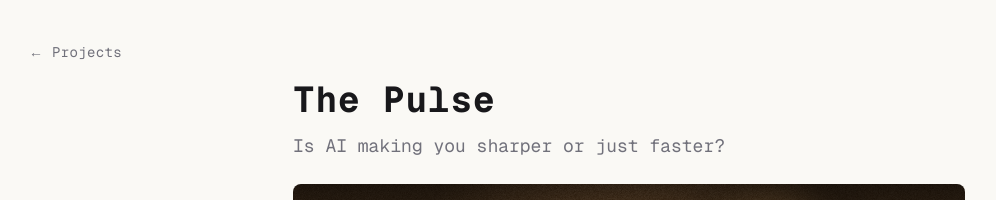
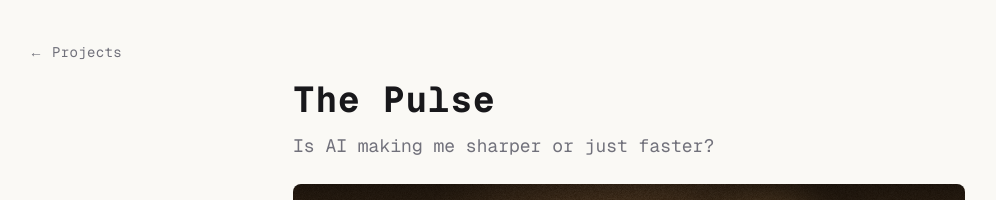
Before and after one commit to gorecki36/vasteams.com, a Next.js app: page /pulse in a window 1280 px wide. Shown: the top 200 px of the page, without its empty margins (11-1007 px from the left). Built offline with nearby package versions, Linux system fonts and the light colour scheme.

Commit message:
Change headline to first person

```diff
--- a/src/components/pulse/PulseLanding.tsx
+++ b/src/components/pulse/PulseLanding.tsx
@@ -48,7 +48,7 @@ export default function PulseLanding() {
             The Pulse
           </h1>
           <p className="text-lg text-zinc-500 mb-6">
-            Is AI making you sharper or just faster?
+            Is AI making me sharper or just faster?
           </p>
 
           {/* Hero landscape */}
```
